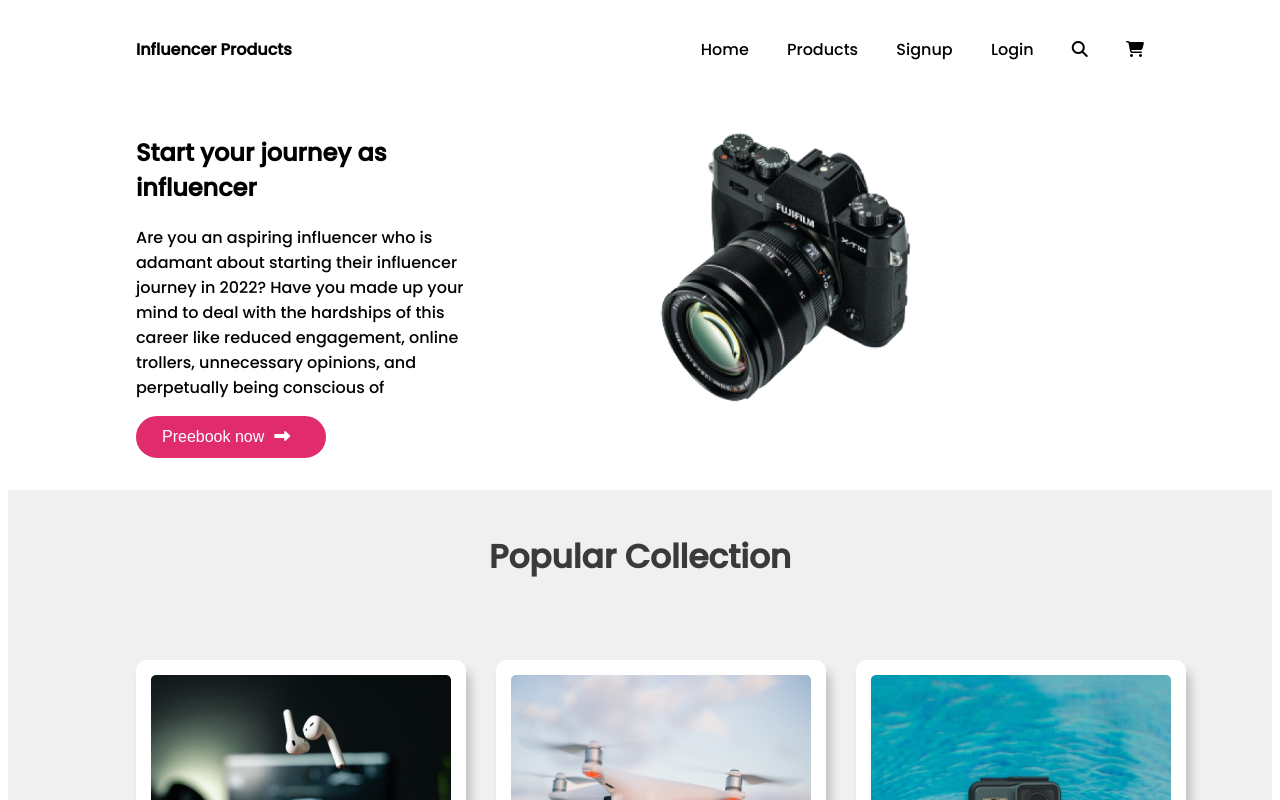
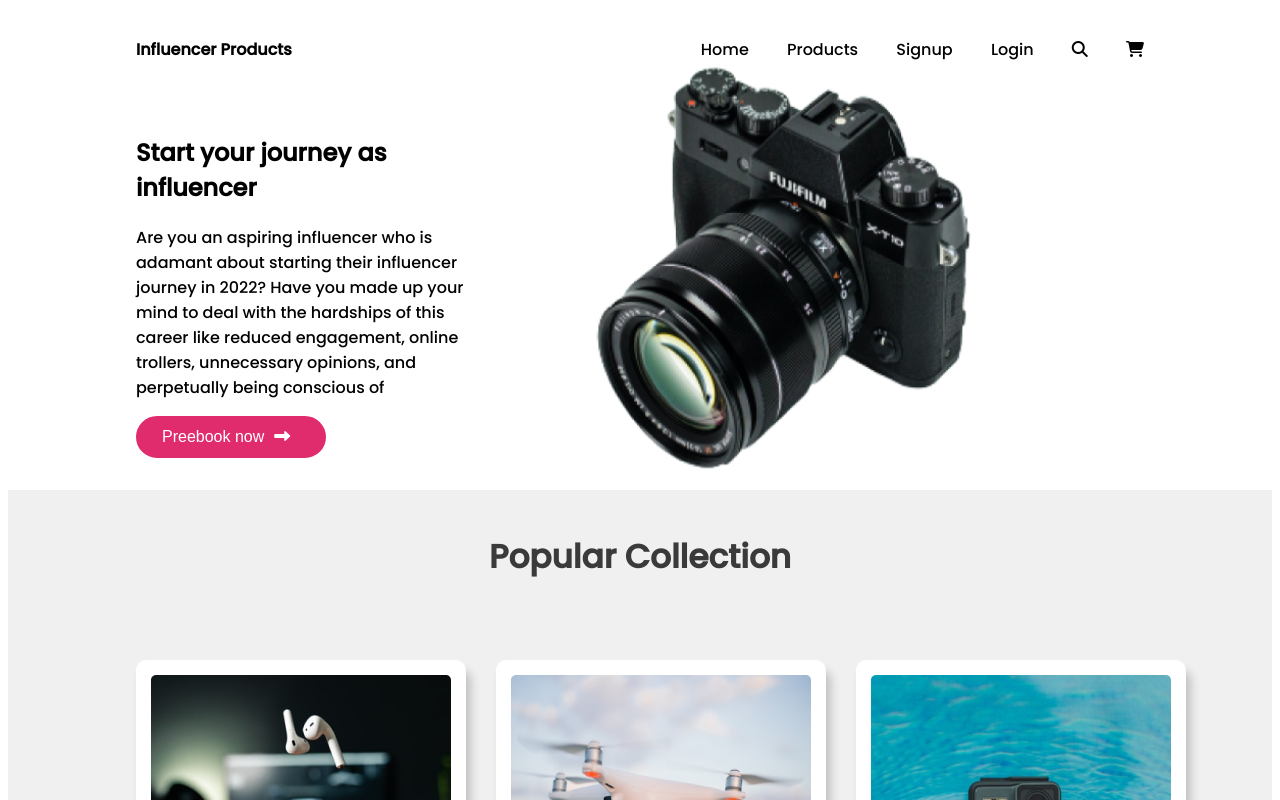
Before and after one commit to Eshratjahan17/responsive-website-css, a plain HTML site: page index.html in a window 1280 px wide. In both pictures the pointer is over the picture 790 px from the left and 265 px from the top of the page. Shown: the top 800 px of the page. Drawn offline with Linux system fonts and the light colour scheme.

Commit message:
transition

```diff
--- a/index.html
+++ b/index.html
@@ -46,7 +46,7 @@
             </div>
           </button>
         </div>
-        <div>
+        <div class="camera">
           <img  class="camera-img"  src="images/main-camera.png" alt="" height="300px"
           width="300px" />
         </div>
--- a/style/style.css
+++ b/style/style.css
@@ -75,6 +75,10 @@ button {
 .blog-img {
   width: 300px;
   height: 300px;
+}
+.camera:hover .camera-img {
+  transform: scale(1.5);
+  transition: transform 3s ease-in-out;
 }
 .blogs {
   box-shadow: 5px 10px 10px #c2c1c1;
```
